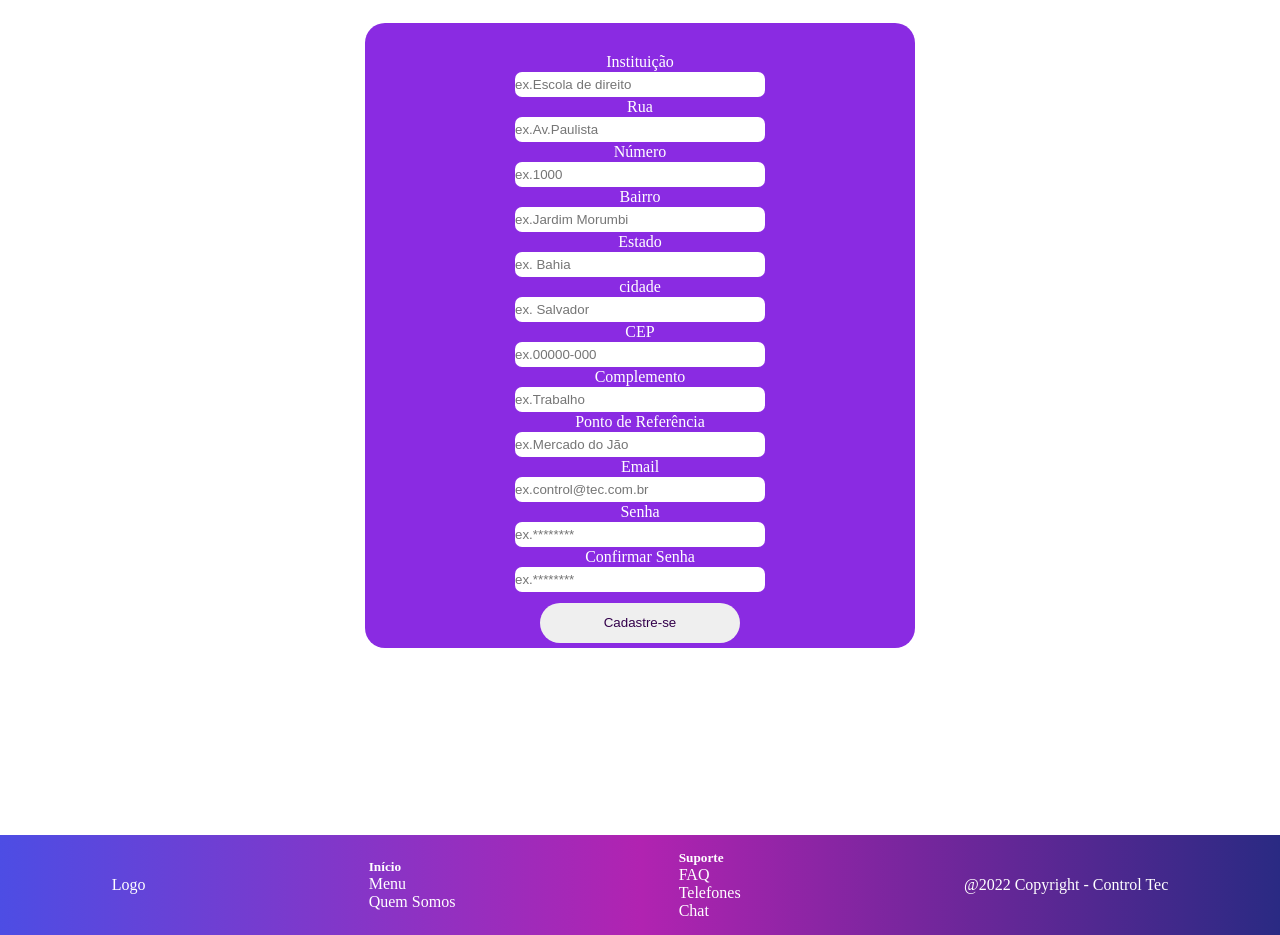
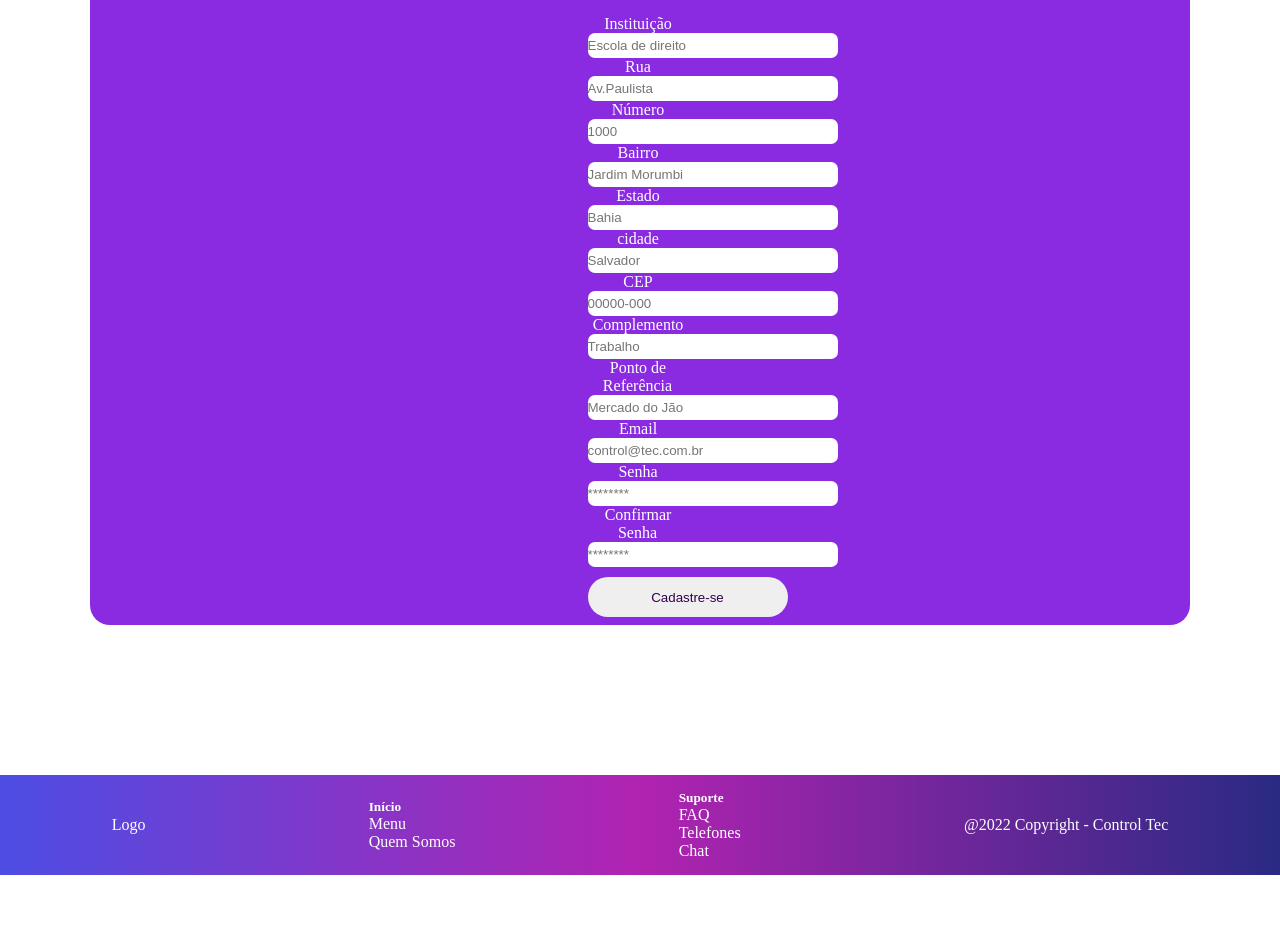
Before and after one commit to Luiz0809/ControlTec, a website: page Site/public/cadastro.html in a window 1280 px wide. Shown: the part 357-1292 px from the top of the page. After the commit the page ends 1232 px from the top, so only its background shows below. Drawn offline with Linux system fonts and the light colour scheme.

Commit message:
Atualização tela de cadastro

```diff
--- a/Site/public/cadastro.html
+++ b/Site/public/cadastro.html
@@ -22,62 +22,32 @@
 
      <div class="titulo">
         <p class="item-escrito">A criatividade é pensar coisas novas. A inovação é fazer coisas novas.</p>
-         <h1 class="item-escrito2"> Cadastre-se </h1>
     </div>
     <section class="sessao">
         <div class="pre-form">
+            <h1 class="item-escrito2"> Cadastre-se </h1>
             <form class="form">
-                <p> Instituição </p>
-                <label class="label-input">
-                    <input type="text" name="instituicao" placeholder="ex.Escola de direito" data-required>
-               </label>
-               <p> Rua </p>
-               <label class="label-input">
-                    <input type="text" name="rua" placeholder="ex.Av.Paulista" data-required>
-               </label>
-               <p> Número </p>
-               <label class="label-input">
-                     <input type="number" name="numero" placeholder="ex.1000" data-required>
-               </label>
-               <p> Bairro </p>
-               <label class="label-input">
-                    <input type="text" name="bairro" placeholder="ex.Jardim Morumbi" data-required>
-               </label>
-               <p> Estado </p>
-               <label class="label-input">
-                    <input type="text" name="estado" placeholder="ex. Bahia" data-required>
-               </label>
-               <p> cidade </p>
-               <label class="label-input">
-                    <input type="text" name="cidade" placeholder="ex. Salvador" data-required>
-               </label>
-               <p> CEP </p>
-               <label class="label-input">
-                    <input type="number" name="cep" placeholder="ex.00000-000" data-required>
-               </label>
-               <p> Complemento </p>
-               <label class="label-input">
-                    <input type="text" name="complemento" placeholder="ex.Trabalho" data-required>
-               </label>
-               <p> Ponto de Referência </p>
-               <label class="label-input">
-                     <input type="text" name="ponto" placeholder="ex.Mercado do Jão" data-required>
-               </label>
-               <p> Email </p>
-               <label class="label-input">
-                    <input type="email" name="email" placeholder="ex.control@tec.com.br" data-required   data-email-validate>
-               </label>
-               <p> Senha </p>
-               <label class="label-input">
-                    <input type="password" name="senha" placeholder="ex.********" data-required  data-senha-validate>
-               </label>
-               <p> Confirmar Senha </p>
-               <label class="label-input">
-                    <input type="password" name="confirmarsenha" placeholder="ex.********" data-required  data-confirmarsenha-validate>
-               </label>
+                <div>
+                    <label class="label-input"> Instituição<input type="text" name="instituicao" placeholder="Escola de direito" data-required></label>
+                    <label class="label-input">Rua <input type="text" name="rua" placeholder="Av.Paulista" data-required></label>
+                    <label class="label-input">Número <input type="number" name="numero" placeholder="1000" data-required></label>
+
+
+                    <label class="label-input">Bairro<input type="text" name="bairro" placeholder="Jardim Morumbi" data-required></label>
+                    <label class="label-input">Estado<input type="text" name="estado" placeholder="Bahia" data-required></label>
+                    <label class="label-input">cidade <input type="text" name="cidade" placeholder="Salvador" data-required></label>
+                </div>
+                <div>
+                    <label class="label-input">CEP<input type="number" name="cep" placeholder="00000-000" data-required></label>
+                    <label class="label-input">Complemento<input type="text" name="complemento" placeholder="Trabalho" data-required></label>
+                    <label class="label-input">Ponto de Referência<input type="text" name="ponto" placeholder="Mercado do Jão" data-required></label>
+
+                    <label class="label-input">Email<input type="email" name="email" placeholder="control@tec.com.br" data-required   data-email-validate></label>
+                    <label class="label-input">Senha<input type="password" name="senha" placeholder="********" data-required  data-senha-validate></label>
+                    <label class="label-input">Confirmar Senha<input type="password" name="confirmarsenha" placeholder="********" data-required  data-confirmarsenha-validate></label>
                     <button class="btn"> Cadastre-se </button>
+                </div> <br>
              </form>
-            </div>
         </div>
      </section>
 
--- a/Site/public/css/cadastro.css
+++ b/Site/public/css/cadastro.css
@@ -56,22 +56,31 @@
     flex-direction: row;
     justify-content: center;
     align-items: center;
-
 }
 
 .pre-form{
-    width: 550px;
-    height: 625px;
+    width: 1100px;
+    height: 700px;
     background-color: blueviolet;
     border-radius: 20px;
-
+    /* display: flex; */
+    text-align: center;
 }
 
 .form{
-    text-align: center;
     padding-top: 30px;
-    display: flex;
-    flex-direction: column;
+    flex-direction: row;
+    height: 100px ;
+    display: inline-block;
+    margin-left: 20px;
+    margin-right: 25px;
+    color: #ffff;
+    width: 100px;
+}
+
+.form div {
+
+
 
 }
 
@@ -84,7 +93,6 @@
 
 .form p{
    color: #ffff;
-
 }
 
 .label-input{
@@ -115,5 +123,4 @@
     align-items: center;
     justify-content: space-around;
     color: #ffff;
-
 }
```
Lines whose indentation alone changed are shown as unchanged.
